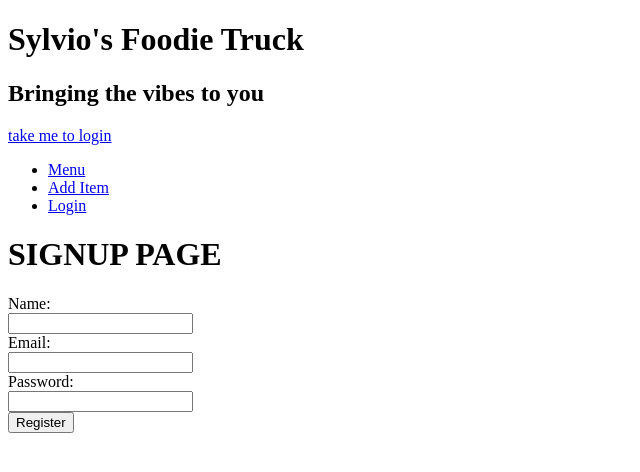
After one commit to faithsylv/food_truck, a Flask app: page /signup in a window 1280 px wide. The commit adds this page. Shown: the top 472 px of the page, without its empty margins (0-640 px from the left). Run offline with Flask 2, Linux system fonts and the light colour scheme.

Commit message:
finish user login and sign up with encryption

```diff
--- a/app.py
+++ b/app.py
@@ -1,20 +1,16 @@
-from database import sql_fetch, sql_write, DB_URL
 import re
 from flask import Flask, request, redirect, render_template, session
-import psycopg2
-import os
+
+from database import sql_fetch, sql_fetch_one, sql_write
+from models import menu, user, reviews
+
+import bcrypt
+
 
 app = Flask(__name__)
+app.config['SECRET_KEY'] = 'myfakesecretkey'
 
 dbname = 'foodtruck'
-
-def get_user_name():
-  if 'user_id' in session:
-    user_id = session['user_id']
-    results = sql_fetch('SELECT name FROM users WHERE id = %s', [user_id])
-    name = results[0][0]
-    return name
-  return ''
 
 @app.route('/')
 def home():
@@ -22,117 +18,85 @@ def home():
 
 @app.route('/menu')
 def index():
-    conn = psycopg2.connect(DB_URL)
-    cur = conn.cursor()
-    cur.execute("SELECT * from food")
-    results = cur.fetchall()
-    print(f'the results are {results}')
-    food_items = []
-    for row in results:
-        food_item = {
-            'id': row[0],
-            'name': row[1],
-            'image': row[2],
-            'price': f'${float(row[3]):.2f}',
-        }
-        food_items.append(food_item)
-    cur.close()
-    conn.close()
-    return render_template('menu.jinja', food_items=food_items)
+    name = user.get_user_name()
+    food_items = menu.get_all_food()
+    user_reviews = reviews.get_all_reviews()
+    print(user_reviews)
+    return render_template('menu.jinja', food_items=food_items, name=name, user_reviews=user_reviews)
 
 @app.route('/show_food')
 def show():
-    conn = psycopg2.connect(f"dbname={dbname}")
-    cur = conn.cursor()
+    name = user.get_user_name()
+    item_id = request.args.get('id')
+    food_item = menu.get_food_item(item_id)
 
-    item_id = request.args.get('id')
-    cur.execute("SELECT * FROM food WHERE id=%s", [item_id])
-    results = cur.fetchone()
-
-    food_item = {
-        'id': results[0],
-        'name': results[1],
-        'image': results[2],
-        'price': f'${float(results[3]):.2f}'
-    }
-
-    print(food_item['image'])
-
-    cur.close()
-    conn.close()
-
-    return render_template('show.jinja', food_item = food_item)
+    return render_template('show.jinja', food_item = food_item, name=name)
 
 @app.route('/add_food')
 def add():
-    return render_template('add_food.jinja')
+  name = user.get_user_name()
+  if name:
+    return render_template('add_food.jinja', name=name)
+  else:
+    return redirect('/login')
+
 
 @app.route('/add_food', methods=["POST"])
 def addpost():
-  # Inspect the request data
-  print(request.form)
+  if user.get_user_name():
+    name = request.form.get('name')
+    price = float(request.form.get('price'))
+    image_url = request.form.get('image_url')
 
-  conn = psycopg2.connect(DB_URL)
-  cur = conn.cursor()
-  name = request.form.get('name')
-  # Will have to convert price to whatever format you chose for the DB
-  price = float(request.form.get('price'))
-  image_url = request.form.get('image_url')
-  cur.execute("INSERT INTO food(name, image_url, price) VALUES (%s, %s, %s)", [name, image_url, price])
-  conn.commit() # Don't forget this, or it won't save.
-  cur.close()
-  conn.close()
-  # Show without redirect first
+    menu.insert_food(name, price, image_url)
+
   return redirect('/menu')
 
 @app.route('/edit_food')
 def update():
-    conn = psycopg2.connect(f"dbname={dbname}")
-    cur = conn.cursor()
-
-    item_id = request.args.get('id')
-    cur.execute("SELECT * FROM food WHERE id=%s", [item_id])
-    results = cur.fetchone()
-
-    food_item = {
-        'id': results[0],
-        'name': results[1],
-        'image': results[2],
-        'price': f'${float(results[3]):.2f}'
-    }
-
-    print(food_item['image'])
-
-    cur.close()
-    conn.close()
-    return render_template("edit_food.jinja", food_item = food_item)
+    name = user.get_user_name()
+    if name:
+      item_id = request.args.get('id')
+      food_item = menu.get_food_item(item_id)
+      return render_template("edit_food.jinja", food_item = food_item, name=name)
+    else:
+      return render_template("login.jinja")
 
 @app.route('/edit_food', methods=["POST"])
 def editpost():
-    conn = psycopg2.connect(f"dbname={dbname}")
-    cur = conn.cursor()
-    item_id = request.args.get('id')
-    print('okay the id is', item_id)
-    name = request.form.get('name')
-    price = float(request.form.get('price'))
-    image_url = request.form.get('image_url')
-    cur.execute("UPDATE food SET name=%s, image_url=%s, price=%s WHERE id=%s", [name, image_url, price, item_id])
-    conn.commit() # Don't forget this, or it won't save.
-    cur.close()
-    conn.close()
-    # Show without redirect first
-    return redirect(f'/show_food?id={item_id}')
+    if user.get_user_name():
+      item_id = request.args.get('id')
+      name = request.form.get('name')
+      price = float(request.form.get('price'))
+      image_url = request.form.get('image_url')
+
+      sql_write("UPDATE food SET name=%s, image_url=%s, price=%s WHERE id=%s", [name, image_url, price, item_id])
+
+      return redirect(f'/show_food?id={item_id}')
+    else:
+      return redirect('/login')
+
+@app.route('/delete_food', methods=["GET","POST"])
+def delete():
+    if user.get_user_name():
+      item_id = request.args.get('id')
+      menu.delete_food(item_id)
+
+    return redirect(f'/menu')
 
 @app.route('/signup')
 def signup_form():
-  return render_template('signup.jinja', user_name=get_user_name())
+  return render_template('signup.jinja')
 
 @app.route('/signup', methods=['POST'])
 def signup_action():
   email = request.form.get('email')
   name = request.form.get('name')
+  password = request.form.get('password')
+  print(password)
+  pw_hash = bcrypt.hashpw(password.encode(), bcrypt.gensalt()).decode()
   sql_write("INSERT INTO users (email, name, password_hash) VALUES (%s, %s, %s)", [email, name, pw_hash])
-  return redirect('/')
+  return redirect('/login')
 
 
 @app.route('/login')
@@ -140,11 +104,31 @@ def login():
     return render_template("login.jinja")
 
 @app.route('/login', methods=["POST"])
-def login():
+def loginpost():
+    email = request.form.get('email')
+    password = request.form.get('password')
 
+    current_user = user.get_user(email)
+    if current_user:
+      password_hash = current_user[3]
+      valid = bcrypt.checkpw(password.encode(), password_hash.encode())
 
+    if current_user and valid:
+      session['user_id'] = current_user[0]
+      session['user_email'] = current_user[1]
+      session['username'] = current_user[2]
+      return redirect('/menu')
+    elif not current_user:
+      print('user does not exist')
+      return redirect('/login')
+    elif not valid:
+      print('password incorrect')
+      return redirect('/login')
 
-    return redirect("/")
+@app.route('/logout')
+def logout():
+    session.clear()
+    return redirect('/menu')
 
 
 # if __name__ == 'main':
--- a/templates/add_food.jinja
+++ b/templates/add_food.jinja
@@ -1,5 +1,6 @@
 {% extends "base.jinja" %}
 {% block page_content %}
+
 <form action='/add_food' method='post'>
     <label for="name">Food Name:</label><br>
     <input type="text" id="name" name="name"><br>
--- a/templates/base.jinja
+++ b/templates/base.jinja
@@ -9,9 +9,18 @@
 <body>
     <h1>Sylvio's Foodie Truck</h1>
     <h2>Bringing the vibes to you</h2>
+
+    {% if name %}
+        <h2> Hi {{ name }} </h2>
+    {% else %}
+        <a href='/login'>take me to login</a>
+    {% endif %}
+
     <ul>
         <li><a href='/menu'>Menu</a></li>
         <li><a href='/add_food'>Add Item</a></li>
+        <li><a href={{'/logout' if name else '/login'}}> {{'Logout' if name else 'Login'}} </a></li>
+
     </ul>
 
     {% block page_content %}
--- a/templates/edit_food.jinja
+++ b/templates/edit_food.jinja
@@ -1,6 +1,7 @@
 {% extends 'base.jinja'%}
 
 {% block page_content%}
+
 <form action='/edit_food?id={{ food_item.id }}' method='post'>
     <label for="name">Food Name:</label><br>
     <input type="text" id="name" name="name" value = {{ food_item.name }} ><br>
--- a/templates/login.jinja
+++ b/templates/login.jinja
@@ -10,6 +10,9 @@
     <label for="image_url">Email:</label><br>
     <input type="text" id="email" name="email"><br>
 
+    <label for="image_url">Password:</label><br>
+    <input type="text" id="password" name="password"><br>
+
     <input type='submit' value="Sign In">
 </form>
 
--- a/templates/show.jinja
+++ b/templates/show.jinja
@@ -5,6 +5,8 @@
 
 <img src={{ food_item.image }}>
 
-<a href='/edit_food?id={{ food_item.id }}'>EDIT FOOD</a>
-
+{% if name %}
+    <a href='/edit_food?id={{ food_item.id }}'>EDIT FOOD</a>
+    <a href='/delete_food?id={{ food_item.id }}'>DELETE FOOD</a>
+{% endif %}
 {% endblock %}
--- /dev/null
+++ b/templates/signup.jinja
@@ -0,0 +1,19 @@
+{% extends 'base.jinja'%}
+
+{% block page_content%}
+
+<h1>SIGNUP PAGE</h1>
+<form action='/signup' method='post'>
+    <label for="name">Name:</label><br>
+    <input type="text" id="name" name="name"><br>
+
+    <label for="email">Email:</label><br>
+    <input type="text" id="email" name="email"><br>
+
+    <label for="password">Password:</label><br>
+    <input type="text" id="password" name="password"><br>
+
+    <input type='submit' value="Register">
+</form>
+
+{% endblock%}
```
Also changed, not shown: database.py (+10 -1 lines), models/menu.py (added, +38 -0 lines), models/reviews.py (added, +17 -0 lines), models/user.py (added, +13 -0 lines), schema.sql (+14 -4 lines), templates/menu.jinja (+10 -0 lines).
